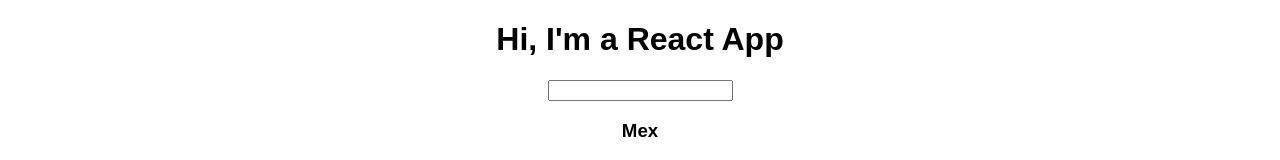
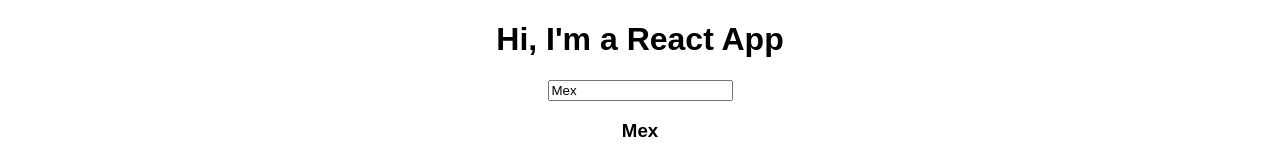
Before and after one commit to MMcClure11/react-complete-guide, a React (Create React App) app: page / in a window 1280 px wide. Shown: the top 160 px of the page. Built offline with nearby package versions, Linux system fonts and the light colour scheme.

Commit message:
Add value to userInput and pass down user name from App state

```diff
--- a/src/App.js
+++ b/src/App.js
@@ -57,7 +57,7 @@ const app = () => {
   return (
     <div className="App">
       <h1>Hi, I'm a React App</h1>
-      <UserInput changed={ usernameChangedHandler } />
+      <UserInput changed={ usernameChangedHandler } username={ usernameState.username }/>
       <UserOutput username={ usernameState.username } />
       <UserOutput />
       <UserOutput />
--- a/src/UserInput/UserInput.js
+++ b/src/UserInput/UserInput.js
@@ -3,7 +3,7 @@ import React from 'react'
 const UserInput = (props) => {
   return (
     <div>
-      <input type="text" onChange={ props.changed } />
+      <input type="text" onChange={ props.changed } value={ props.username }/>
     </div>
   )
 }
```
